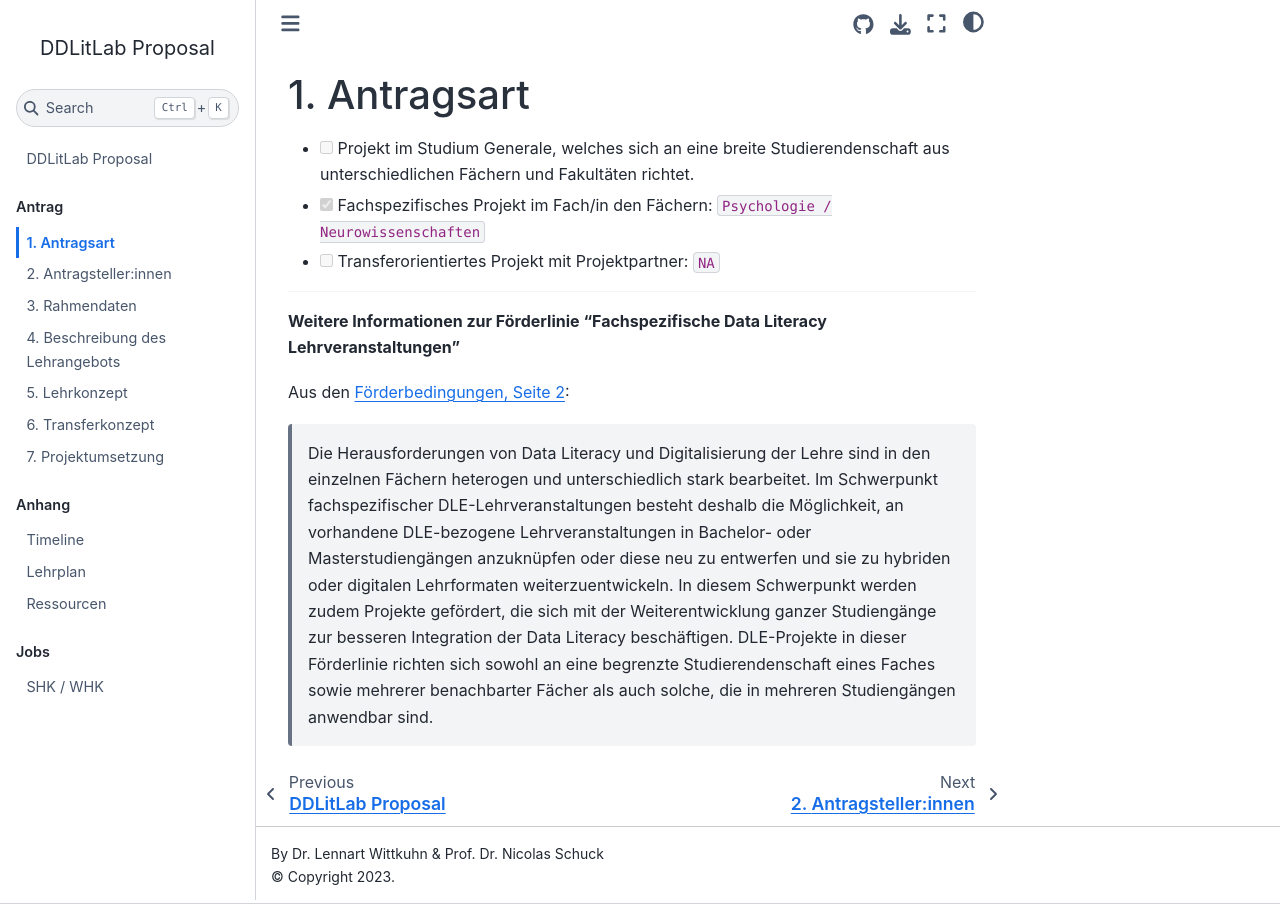
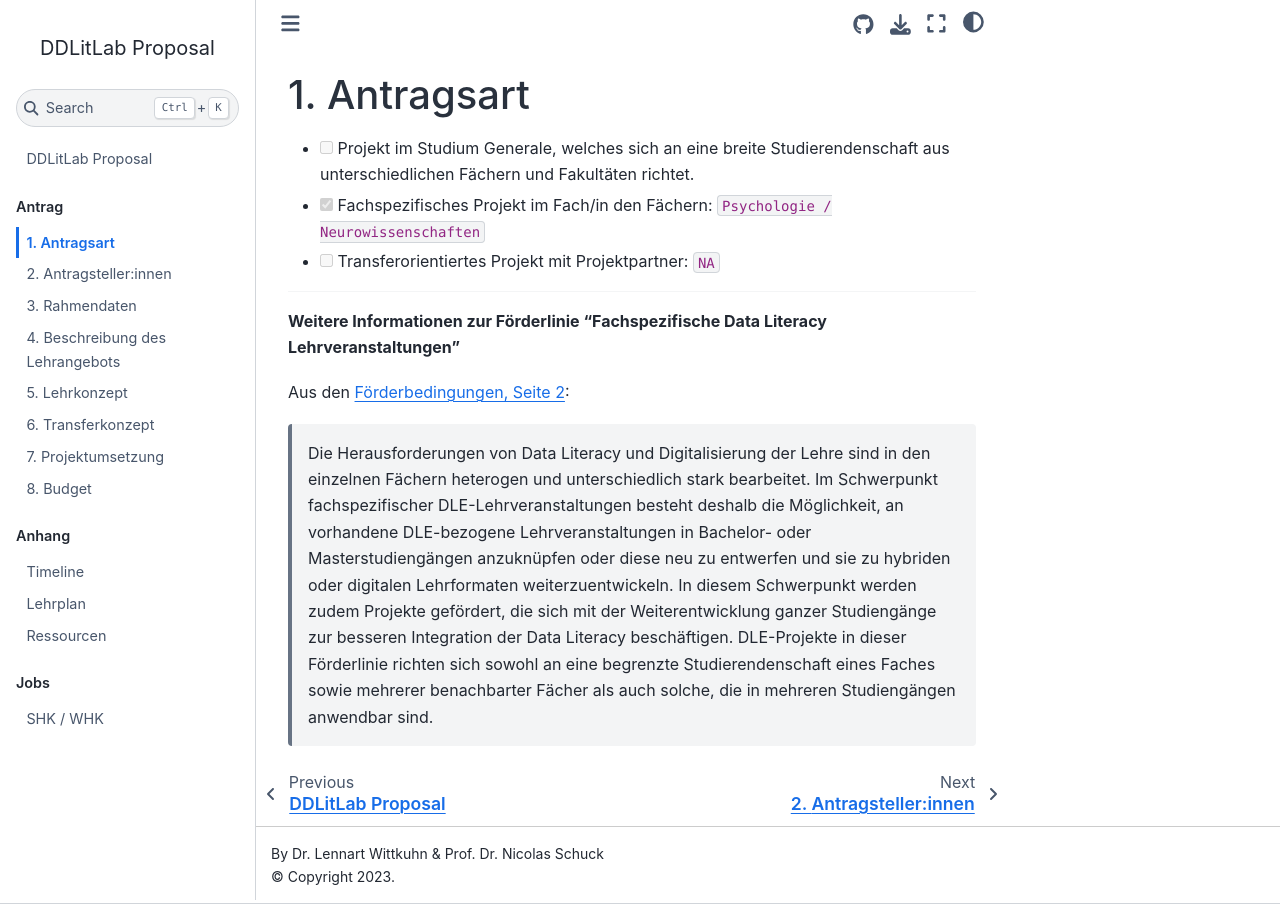
Before and after one commit to lnnrtwttkhn/ddlitlab-proposal, a Jupyter Book: the page built from docs/antragsart.md, in a window 1280 px wide. Built offline with Jupyter Book 1.0.4 settings and Sphinx 7.4.7 and the Sphinx Book theme 1.1.4, drawn with Linux system fonts in a browser that asks for light colours.

Commit message:
add retrospective budget calculation

```diff
--- a/docs/_toc.yml
+++ b/docs/_toc.yml
@@ -14,6 +14,7 @@
     - file: lehrkonzept
     - file: transferkonzept
     - file: projektumsetzung
+    - file: budget
   - caption: Anhang
     numbered: false
     chapters:
```
Also changed, not shown: docs/budget.ipynb (added).
